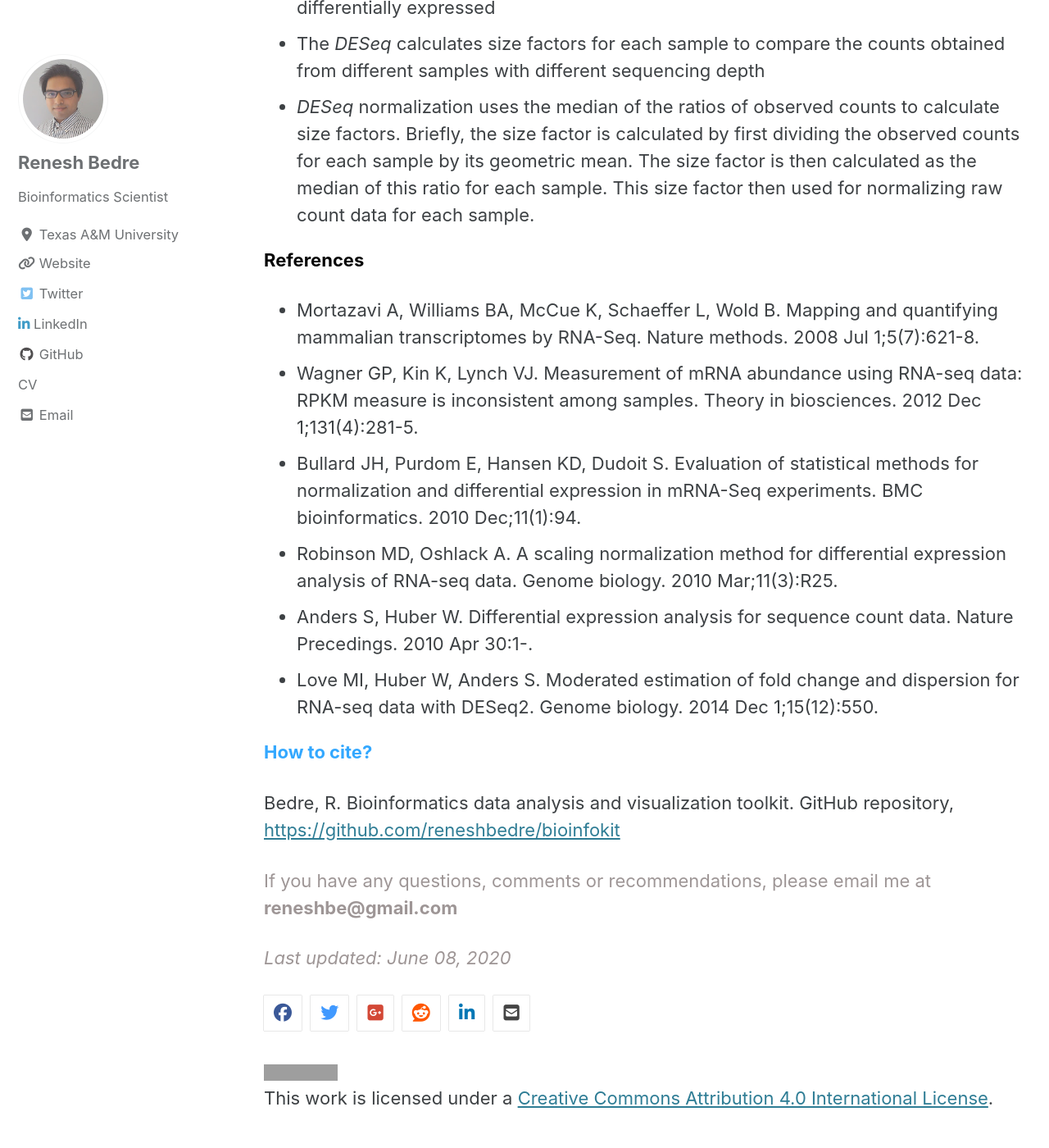
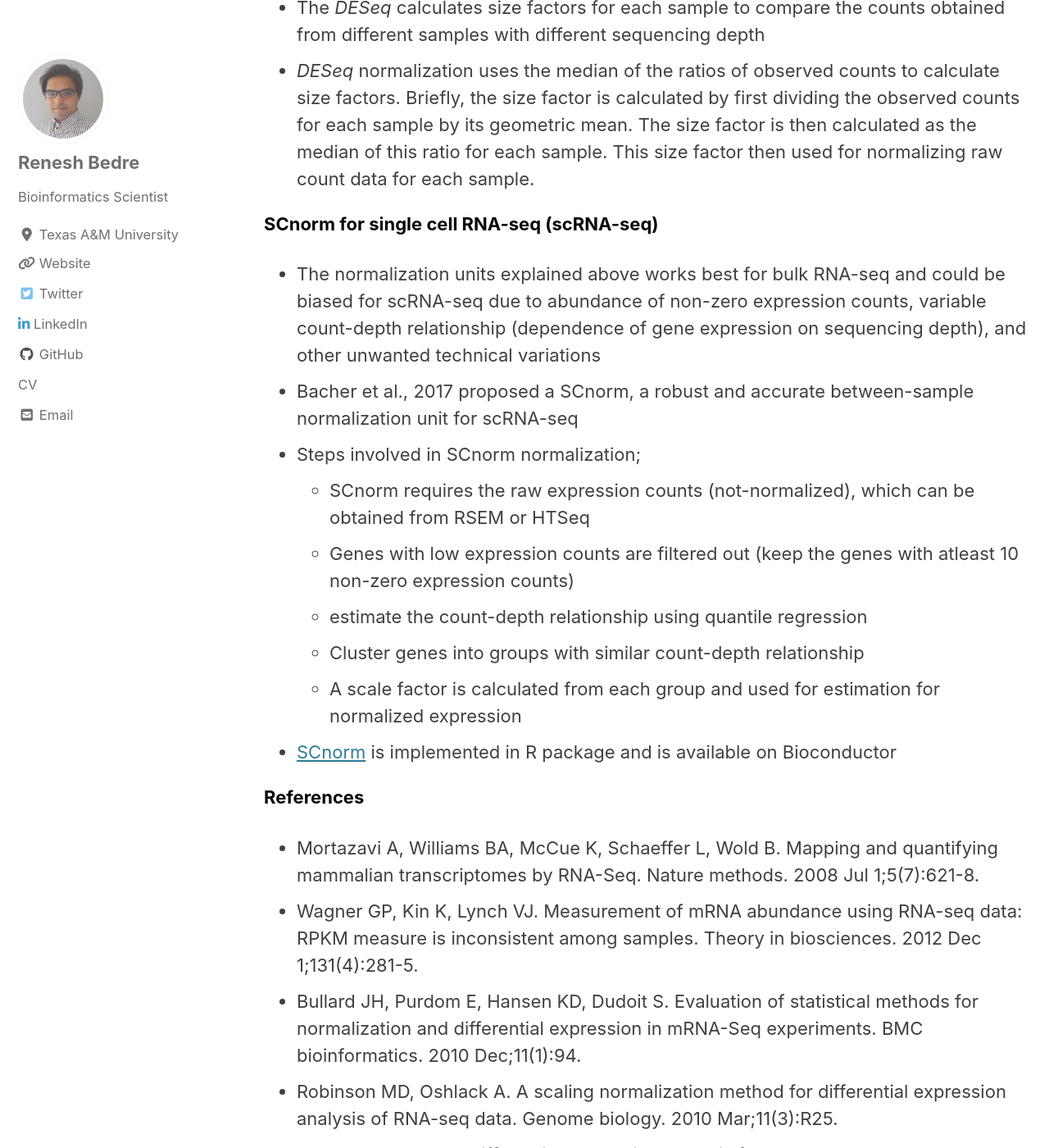
Before and after one commit to reneshbedre/reneshbedre.github.io, a Jekyll site: the page built from _posts/2017-10-05-expression_units.md, in a window 1280 px wide and 1400 px high, scrolled down 4177 px. Shown: the whole window at 82% size. Built offline with Jekyll 4.4.1, drawn with Linux system fonts in a browser that asks for light colours; cached includes are drawn as plain includes; nearby versions of some CDN libraries; formulas are drawn with MathJax 3; a style sheet for code colours, icons or effects is not loaded; some of the changed text lies outside the part shown; grey boxes are pictures that could not be loaded.

Commit message:
normalization unitupdated

```diff
--- a/_posts/2017-10-05-expression_units.md
+++ b/_posts/2017-10-05-expression_units.md
@@ -1,5 +1,5 @@
 ---
-title: "Gene expression units explained: RPM, RPKM, FPKM, TPM, <i>DESeq</i>, and TMM"
+title: "Gene expression units explained: RPM, RPKM, FPKM, TPM, <i>DESeq</i>, TMM, and SCnorm"
 date:   2017-10-05
 author_profile: true
 permalink: blog/expression_units.html
@@ -148,6 +147,20 @@ Notes:
   count data for each sample.
 
 
+**<span style="color:#060606">SCnorm for single cell RNA-seq (scRNA-seq)</span>**
+- The normalization units explained above works best for bulk RNA-seq and could be biased for scRNA-seq due to
+  abundance of non-zero expression counts, variable count-depth relationship (dependence of gene expression on sequencing depth),
+  and other unwanted technical variations
+- Bacher et al., 2017 proposed a SCnorm, a robust and accurate between-sample normalization unit for scRNA-seq
+- Steps involved in SCnorm normalization;
+  - SCnorm requires the raw expression counts (not-normalized), which can be obtained from RSEM or HTSeq
+  - Genes with low expression counts are filtered out (keep the genes with atleast 10 non-zero expression counts)
+  - estimate the count-depth relationship using quantile regression
+  - Cluster genes into groups with similar count-depth relationship
+  - A scale factor is calculated from each group and used for estimation for normalized expression
+- <a href="https://bioconductor.org/packages/devel/bioc/html/SCnorm.html" target="_blank">SCnorm</a>
+  is implemented in R package and is available on Bioconductor
+
 <!--
 **<span style="color:#060606">Relationship between RPKM and TPM,</span>**
 
@@ -162,6 +175,7 @@ Notes:
  - Robinson MD, Oshlack A. A scaling normalization method for differential expression analysis of RNA-seq data. Genome biology. 2010 Mar;11(3):R25.
  - Anders S, Huber W. Differential expression analysis for sequence count data. Nature Precedings. 2010 Apr 30:1-.
  - Love MI, Huber W, Anders S. Moderated estimation of fold change and dispersion for RNA-seq data with DESeq2. Genome biology. 2014 Dec 1;15(12):550.
+ - Bacher R, Chu LF, Leng N, Gasch AP, Thomson JA, Stewart RM, Newton M, Kendziorski C. SCnorm: robust normalization of single-cell RNA-seq data. Nature methods. 2017 Jun;14(6):584.
 
 **<span style="color:#33a8ff">How to cite?</span>**
 
@@ -171,7 +185,7 @@ Bedre, R. Bioinformatics data analysis and visualization toolkit. GitHub reposit
 <span style="color:#9e9696">If you have any questions, comments or recommendations, please email me at
 <b>reneshbe@gmail.com</b></span>
 
-<span style="color:#9e9696"><i> Last updated: June 08, 2020</i> </span>
+<span style="color:#9e9696"><i> Last updated: June 10, 2020</i> </span>
 
 <p>
 {% include  share.html %}
```
Also changed, not shown: other parts of _posts/2017-10-05-expression_units.md (+0 -1 lines).
